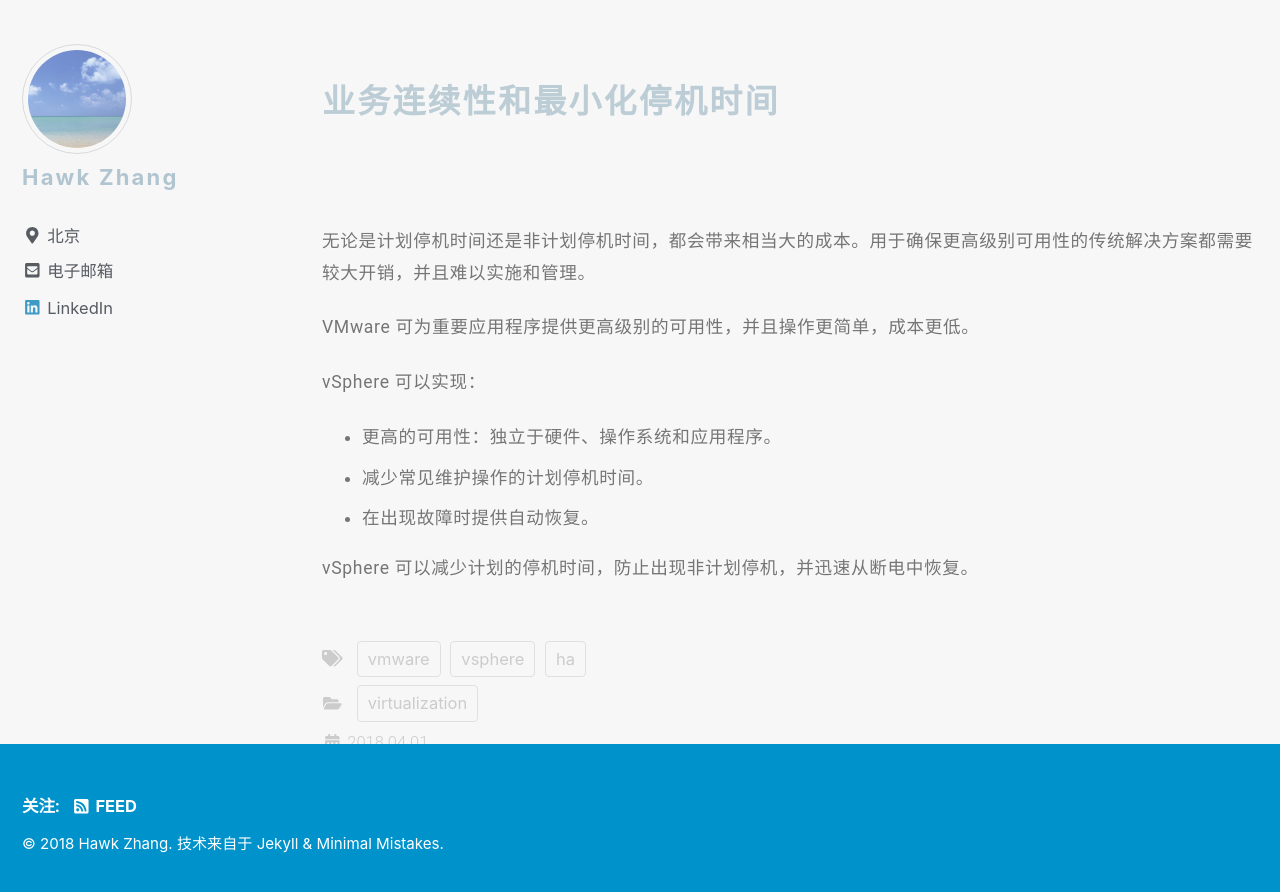
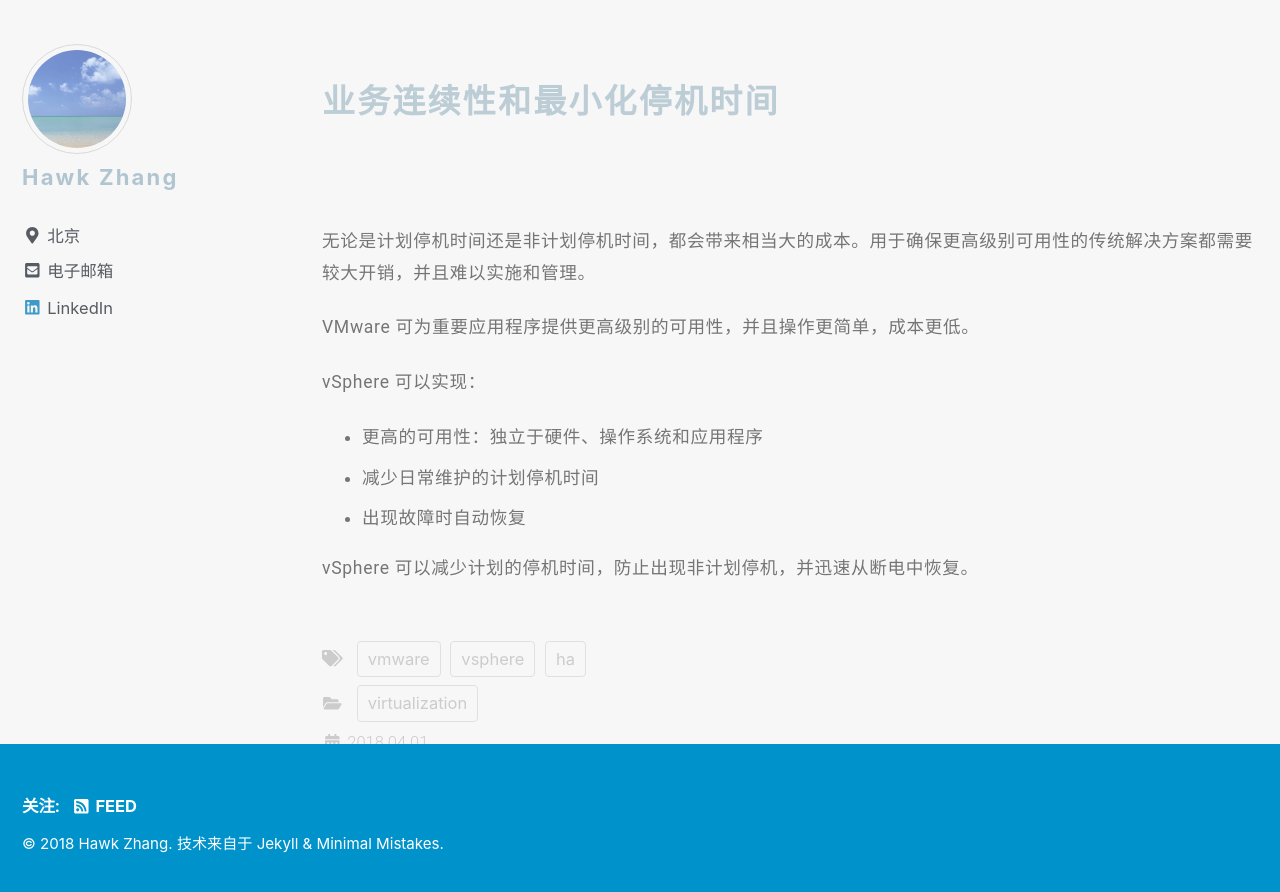
Before and after one commit to narru888/linotes_note, a Jekyll site: the page built from _posts/virtualizaion/2018-04-01-vsphere.ha.md, in a window 1280 px wide and 900 px high, scrolled down 633 px. Shown: the top 892 px of the window. Built offline with Jekyll 4.4.1, drawn with Linux system fonts in a browser that asks for light colours; nearby versions of some CDN libraries; a script that is not in the unit is left out.

Commit message:
update on 2018-11-29 08:50:01 CST

```diff
--- a/_posts/virtualizaion/2018-04-01-vsphere.ha.md
+++ b/_posts/virtualizaion/2018-04-01-vsphere.ha.md
@@ -22,8 +22,8 @@
 
 vSphere 可以实现：
 
-* 更高的可用性：独立于硬件、操作系统和应用程序。
-* 减少常见维护操作的计划停机时间。
-* 在出现故障时提供自动恢复。
+* 更高的可用性：独立于硬件、操作系统和应用程序
+* 减少日常维护的计划停机时间
+* 出现故障时自动恢复
 
 vSphere 可以减少计划的停机时间，防止出现非计划停机，并迅速从断电中恢复。
```
